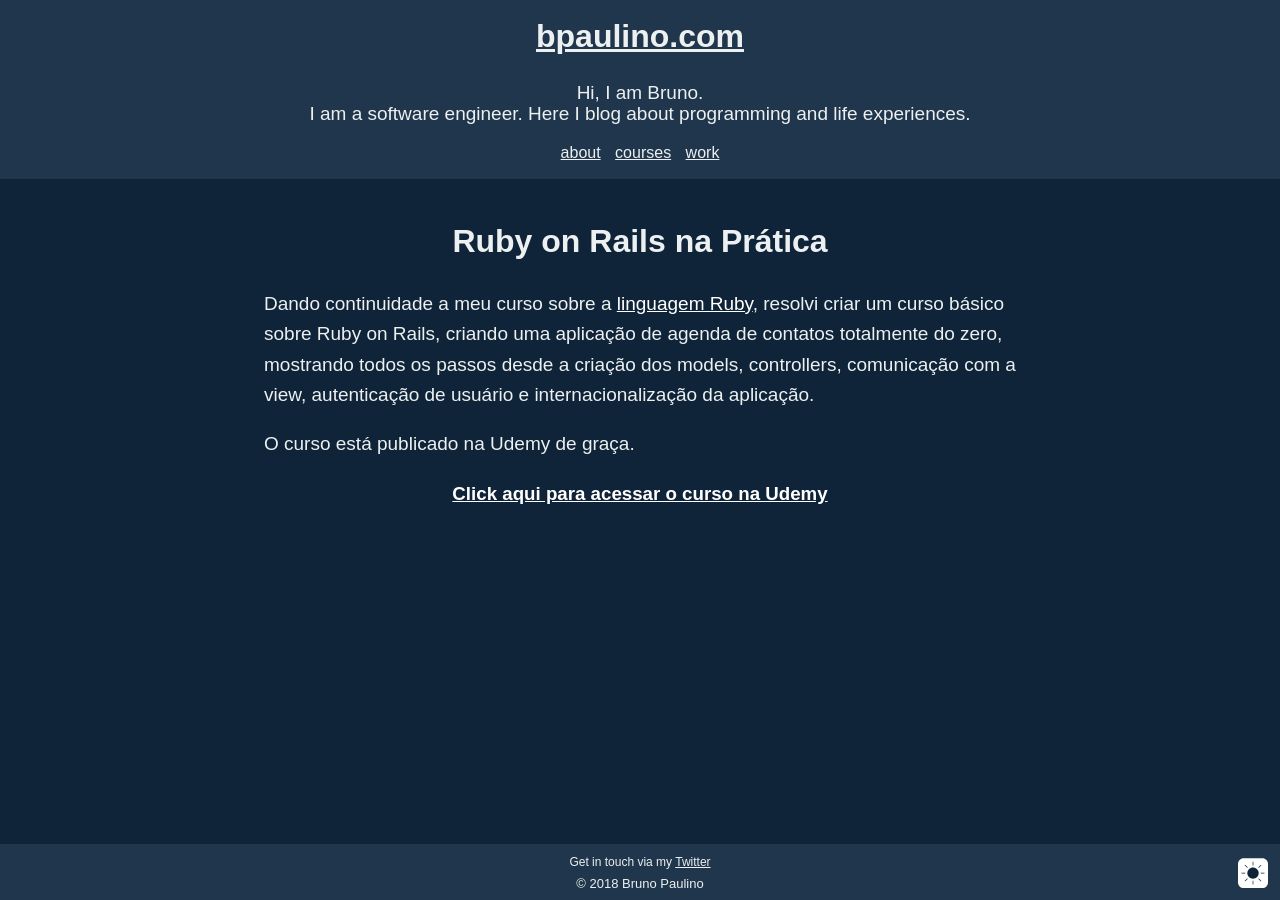
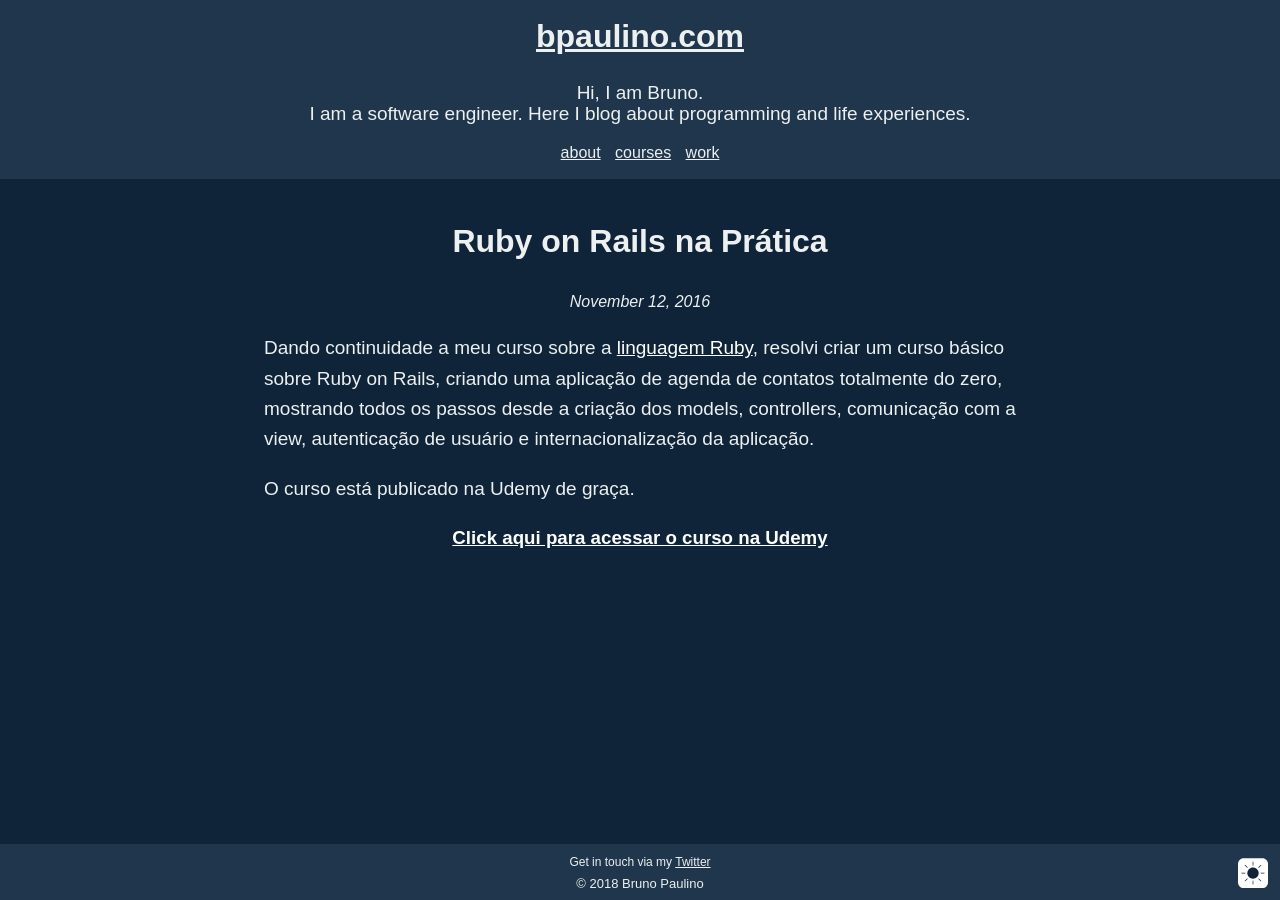
Before and after one commit to brunojppb/brunojppb.github.io, a Jekyll site: the page built from _posts/2016-11-12-curso-rails-para-iniciantes.md, in a window 1280 px wide. Built offline with Jekyll 4.4.1, drawn with Linux system fonts in a browser that asks for light colours; some web fonts are replaced.

Commit message:
add date to post page

```diff
--- a/_layouts/post.html
+++ b/_layouts/post.html
@@ -5,6 +5,7 @@
 <div class="entry-container">
     <div class="entry">
         <h1 class="entry-title">{{ page.title }}</h1>
+        <div style="text-align: center; font-style: italic;">{{ page.date | date: "%B %-d, %Y" }}</div>
     	{{ content }}
     </div>
     <script src="/assets/js/prism.js"></script>
```
